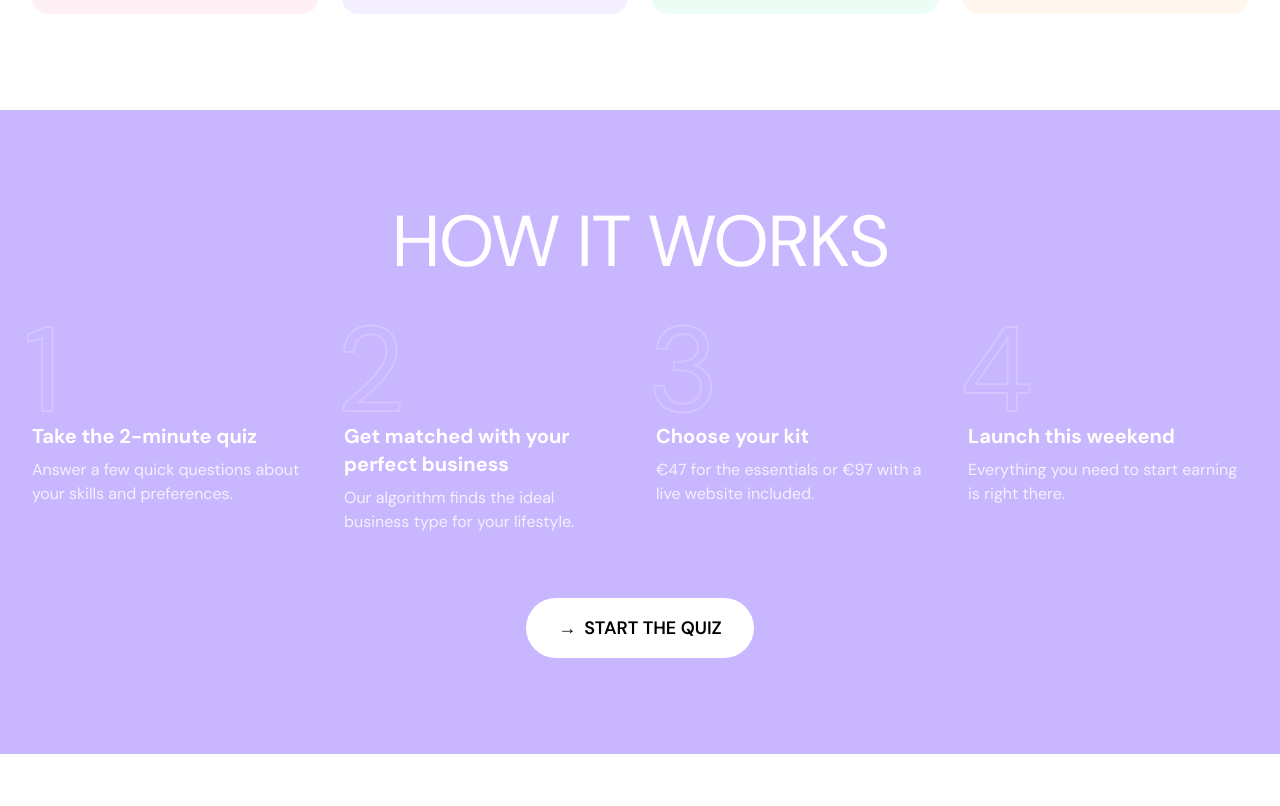
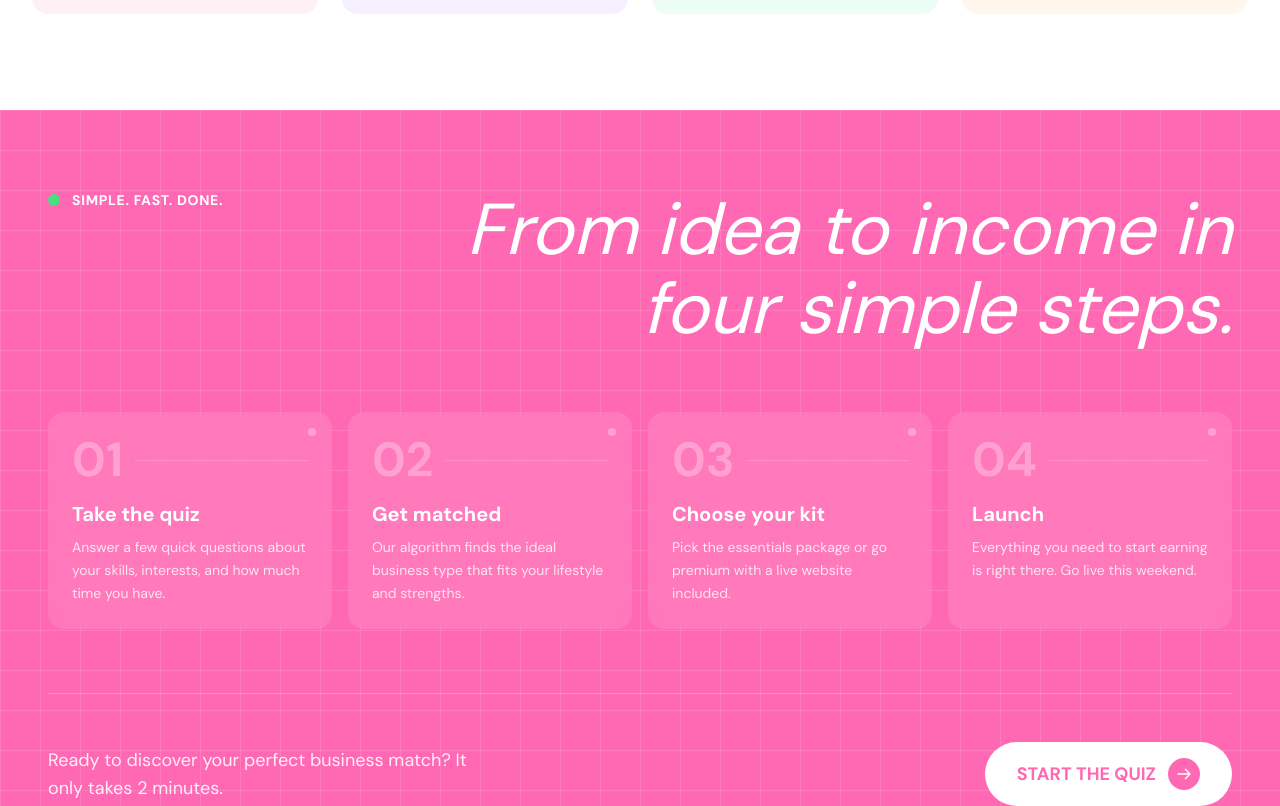
Before and after one commit to SoulSparkler/webelle, a Next.js app: page / in a window 1280 px wide. Shown: the part 1174-1980 px from the top of the page. Built offline with nearby package versions, Linux system fonts and the light colour scheme.

Commit message:
fix hydration mismatch and redesign how-it-works section\n\nUpdate globals.css for pink background and grid; fix hydration error; redesign section with mint dot and card steps

```diff
--- a/app/globals.css
+++ b/app/globals.css
@@ -27,6 +27,7 @@
 
   /* WebElle custom colors */
   --pink: #FFB6D9;
+  --pink-hot: #FF69B4;
   --lavender: #C8B6FF;
   --mint: #4ADE80;
   --peach: #FFB088;
@@ -65,6 +66,7 @@
 
   /* WebElle colors */
   --color-pink: var(--pink);
+  --color-pink-hot: var(--pink-hot);
   --color-lavender: var(--lavender);
   --color-mint: var(--mint);
   --color-peach: var(--peach);
@@ -126,3 +128,11 @@
 .animate-fade-in {
   animation: fadeIn 0.4s ease-out forwards;
 }
+
+/* Grid pattern overlay */
+.grid-pattern {
+  background-image:
+    linear-gradient(rgba(255, 255, 255, 0.12) 1px, transparent 1px),
+    linear-gradient(90deg, rgba(255, 255, 255, 0.12) 1px, transparent 1px);
+  background-size: 40px 40px;
+}
--- a/app/layout.tsx
+++ b/app/layout.tsx
@@ -43,8 +43,8 @@ export default function RootLayout({
   children: React.ReactNode
 }>) {
   return (
-    <html lang="en">
-      <body className={`${anton.variable} ${dmSans.variable} font-sans antialiased`}>
+    <html lang="en" suppressHydrationWarning>
+      <body className={`${anton.variable} ${dmSans.variable} font-sans antialiased`} suppressHydrationWarning>
         {children}
         <Analytics />
       </body>
--- a/components/how-it-works-section.tsx
+++ b/components/how-it-works-section.tsx
@@ -8,66 +8,100 @@ interface HowItWorksSectionProps {
 
 const steps = [
   {
-    number: "1",
-    title: "Take the 2-minute quiz",
-    description: "Answer a few quick questions about your skills and preferences.",
+    number: "01",
+    title: "Take the quiz",
+    description: "Answer a few quick questions about your skills, interests, and how much time you have.",
   },
   {
-    number: "2",
-    title: "Get matched with your perfect business",
-    description: "Our algorithm finds the ideal business type for your lifestyle.",
+    number: "02",
+    title: "Get matched",
+    description: "Our algorithm finds the ideal business type that fits your lifestyle and strengths.",
   },
   {
-    number: "3",
+    number: "03",
     title: "Choose your kit",
-    description: "€47 for the essentials or €97 with a live website included.",
+    description: "Pick the essentials package or go premium with a live website included.",
   },
   {
-    number: "4",
-    title: "Launch this weekend",
-    description: "Everything you need to start earning is right there.",
+    number: "04",
+    title: "Launch",
+    description: "Everything you need to start earning is right there. Go live this weekend.",
   },
 ]
 
 export function HowItWorksSection({ navigateTo }: HowItWorksSectionProps) {
   return (
-    <section className="py-24 px-4 sm:px-6 lg:px-8 bg-lavender relative overflow-hidden">
-      {/* Radial gradient orb */}
-      <div className="absolute inset-0 flex items-center justify-center pointer-events-none">
-        <div className="w-[600px] h-[600px] rounded-full bg-gradient-radial from-white/40 via-lavender/20 to-transparent blur-3xl" />
+    <section className="relative overflow-hidden">
+      {/* Hot pink background with grid pattern */}
+      <div className="absolute inset-0 bg-[#FF69B4]" />
+      <div className="absolute inset-0 grid-pattern" />
+
+      <div className="relative z-10 py-20 px-6 sm:px-8 lg:px-12">
+        <div className="max-w-7xl mx-auto">
+          {/* Header row */}
+          <div className="flex flex-col lg:flex-row lg:items-start lg:justify-between gap-8 mb-16">
+            {/* Left side - Label */}
+            <div className="flex items-center gap-3">
+              <div className="w-3 h-3 rounded-full bg-mint" />
+              <span className="text-sm font-bold tracking-wider text-white uppercase">
+                Simple. Fast. Done.
+              </span>
             </div>
 
-      <div className="max-w-7xl mx-auto relative z-10">
-        {/* Section title */}
-        <h2 className="font-[var(--font-anton)] text-5xl sm:text-6xl lg:text-7xl text-center uppercase tracking-tight text-white mb-16">
-          How It Works
+            {/* Right side - Large italic headline */}
+            <div className="lg:max-w-3xl lg:text-right">
+              <h2 className="font-[var(--font-anton)] text-4xl sm:text-5xl lg:text-6xl xl:text-7xl text-white italic leading-[1.1]">
+                From idea to income in four simple steps.
               </h2>
+            </div>
+          </div>
 
-        {/* Steps grid */}
-        <div className="grid grid-cols-1 md:grid-cols-2 lg:grid-cols-4 gap-8">
+          {/* Steps - Horizontal layout on desktop */}
+          <div className="grid grid-cols-1 sm:grid-cols-2 lg:grid-cols-4 gap-6 lg:gap-4">
             {steps.map((step, index) => (
-            <div key={index} className="relative">
-              {/* Large outlined number */}
-              <span className="font-[var(--font-anton)] text-[120px] leading-none text-transparent stroke-white absolute -top-8 -left-2 opacity-20" style={{ WebkitTextStroke: "2px white" }}>
+              <div
+                key={index}
+                className="group relative bg-white/10 backdrop-blur-sm rounded-2xl p-6 hover:bg-white/20 transition-all duration-300"
+              >
+                {/* Step number */}
+                <div className="flex items-center gap-3 mb-4">
+                  <span className="text-5xl font-bold text-white/30 font-[var(--font-anton)]">
                     {step.number}
                   </span>
-              <div className="relative z-10 pt-20">
-                <h3 className="text-xl font-bold text-white mb-2">{step.title}</h3>
-                <p className="text-white/80">{step.description}</p>
+                  <div className="h-px flex-1 bg-white/20" />
                 </div>
+
+                {/* Content */}
+                <h3 className="text-xl font-bold text-white mb-2">
+                  {step.title}
+                </h3>
+                <p className="text-white/80 text-sm leading-relaxed">
+                  {step.description}
+                </p>
+
+                {/* Decorative corner */}
+                <div className="absolute top-4 right-4 w-2 h-2 rounded-full bg-white/30 group-hover:bg-mint transition-colors" />
               </div>
             ))}
           </div>
 
-        {/* CTA */}
-        <div className="text-center mt-16">
+          {/* CTA Section */}
+          <div className="mt-16 flex flex-col sm:flex-row items-center justify-between gap-8 pt-12 border-t border-white/20">
+            <p className="text-white/90 text-lg max-w-md">
+              Ready to discover your perfect business match? It only takes 2 minutes.
+            </p>
             <button
               onClick={() => navigateTo("quiz")}
-            className="group inline-flex items-center gap-2 bg-white text-primary px-8 py-4 rounded-full font-semibold text-lg hover:scale-105 transition-transform"
+              className="group inline-flex items-center gap-3 bg-white text-[#FF69B4] px-8 py-4 rounded-full font-bold text-lg hover:bg-black hover:text-white transition-all duration-300"
             >
-            <span className="group-hover:translate-x-1 transition-transform">&rarr;</span>
               START THE QUIZ
+              <span className="inline-flex items-center justify-center w-8 h-8 rounded-full bg-[#FF69B4] text-white group-hover:bg-white group-hover:text-black transition-all">
+                <svg className="w-4 h-4" fill="none" viewBox="0 0 24 24" stroke="currentColor">
+                  <path strokeLinecap="round" strokeLinejoin="round" strokeWidth={2} d="M14 5l7 7m0 0l-7 7m7-7H3" />
+                </svg>
+              </span>
             </button>
+          </div>
         </div>
       </div>
     </section>
```
Also changed, not shown: 1 other file (tests, documents, lock files or other folders). Lines whose indentation alone changed are shown as unchanged.
